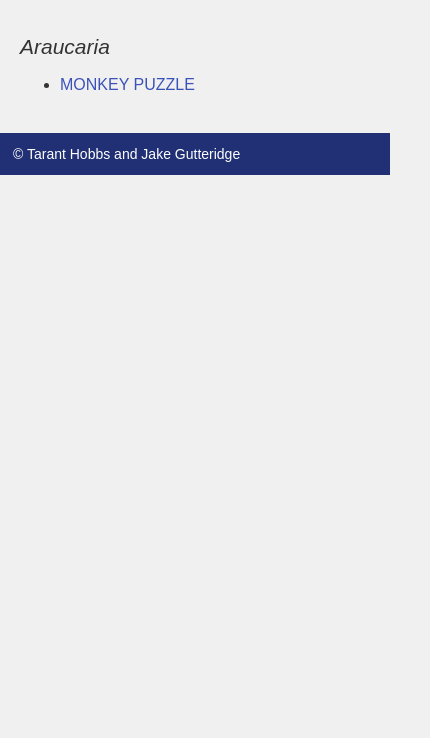
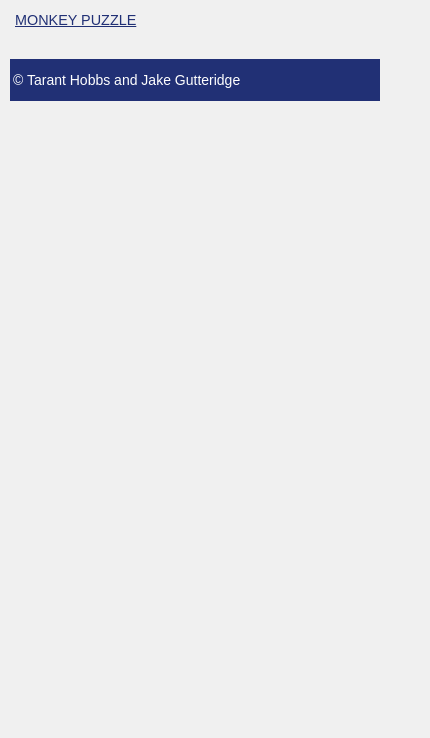
Before and after one commit to jakelgutteridge/Tree-Fun-Facts, a plain HTML site: page genus/araucaria/index.html in a window 390 px wide. Shown: the part 106-844 px from the top of the page, 430 px wide, since content can reach past the window. Drawn offline with Linux system fonts and the light colour scheme.

Commit message:
Update index.html

```diff
--- a/genus/araucaria/index.html
+++ b/genus/araucaria/index.html
@@ -9,6 +9,7 @@
     <meta name="author" content="Tarant Hobbs & Jake Gutteridge">
     <meta name="viewport" content="width=device-width, initial-scale=1.0">
     <link rel="stylesheet" href="../../styles.css">
+    <link rel="stylesheet" href="../../mobile-styles.css" media="screen and (max-width: 600px)">
   </head>
 
   <body>
```
